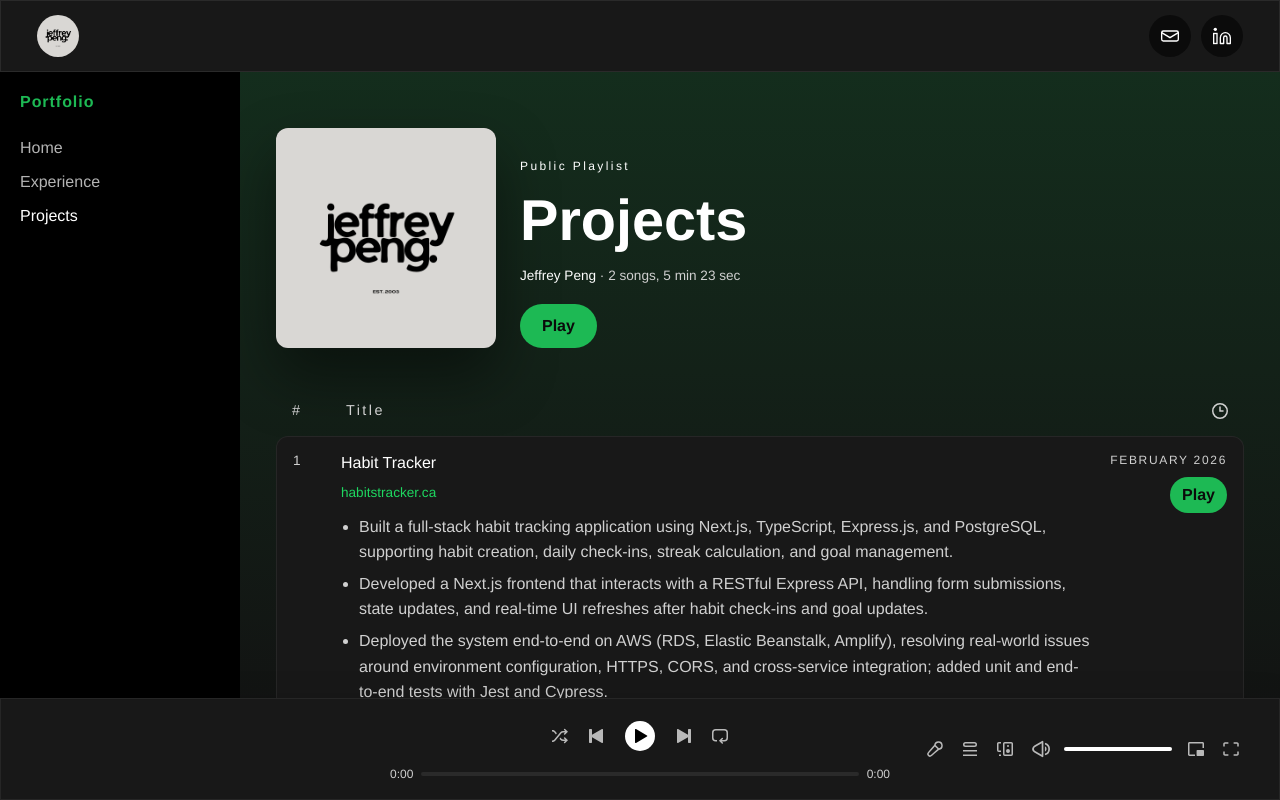
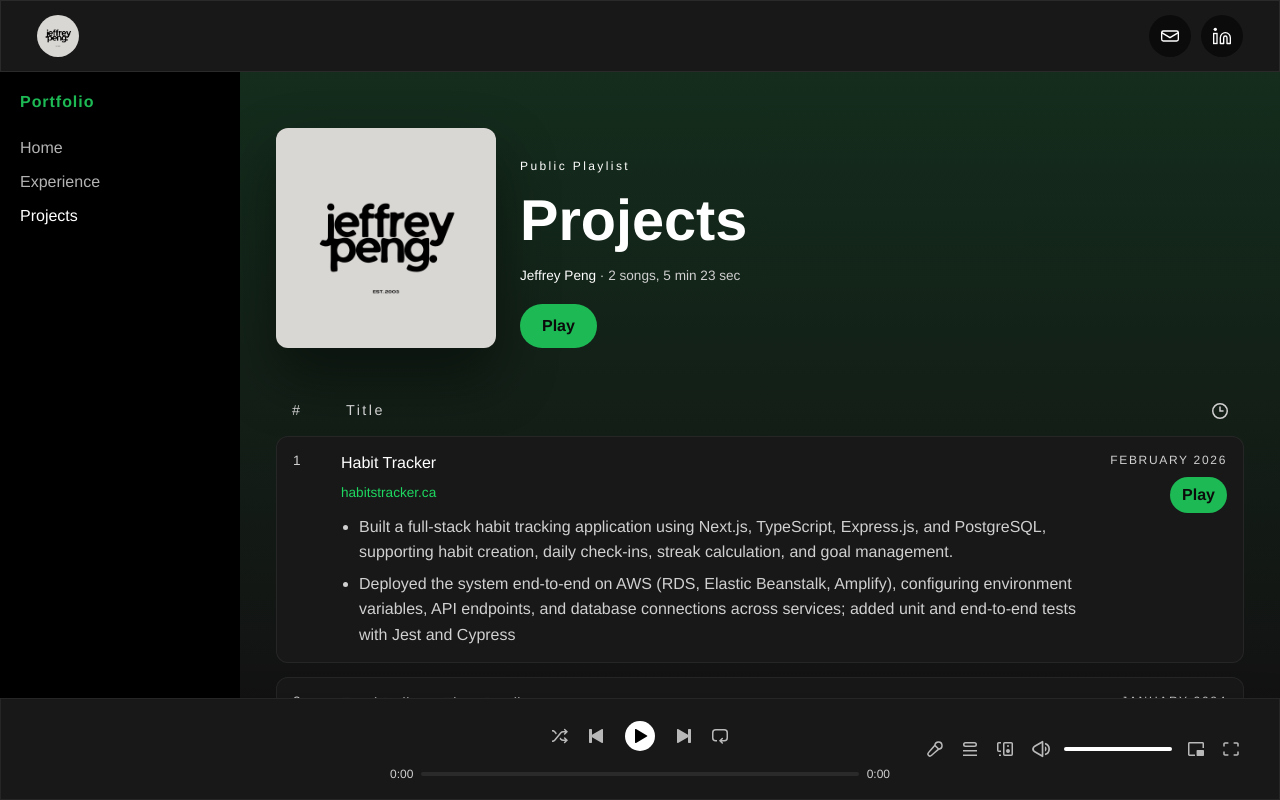
Before and after one commit to nesteajeff/personal-website, a Next.js app: page /projects in a window 1280 px wide. Shown: the top 800 px of the page. Built offline with nearby package versions, Linux system fonts and the light colour scheme.

Commit message:
update habit tracker bullet points

```diff
--- a/src/app/projects/page.tsx
+++ b/src/app/projects/page.tsx
@@ -12,8 +12,7 @@ const projects = [
     link: "https://habitstracker.ca",
     bullets: [
       "Built a full-stack habit tracking application using Next.js, TypeScript, Express.js, and PostgreSQL, supporting habit creation, daily check-ins, streak calculation, and goal management.",
-      "Developed a Next.js frontend that interacts with a RESTful Express API, handling form submissions, state updates, and real-time UI refreshes after habit check-ins and goal updates.",
-      "Deployed the system end-to-end on AWS (RDS, Elastic Beanstalk, Amplify), resolving real-world issues around environment configuration, HTTPS, CORS, and cross-service integration; added unit and end-to-end tests with Jest and Cypress.",
+      "Deployed the system end-to-end on AWS (RDS, Elastic Beanstalk, Amplify), configuring environment variables, API endpoints, and database connections across services; added unit and end-to-end tests with Jest and Cypress",
     ],
   },
   {
```
